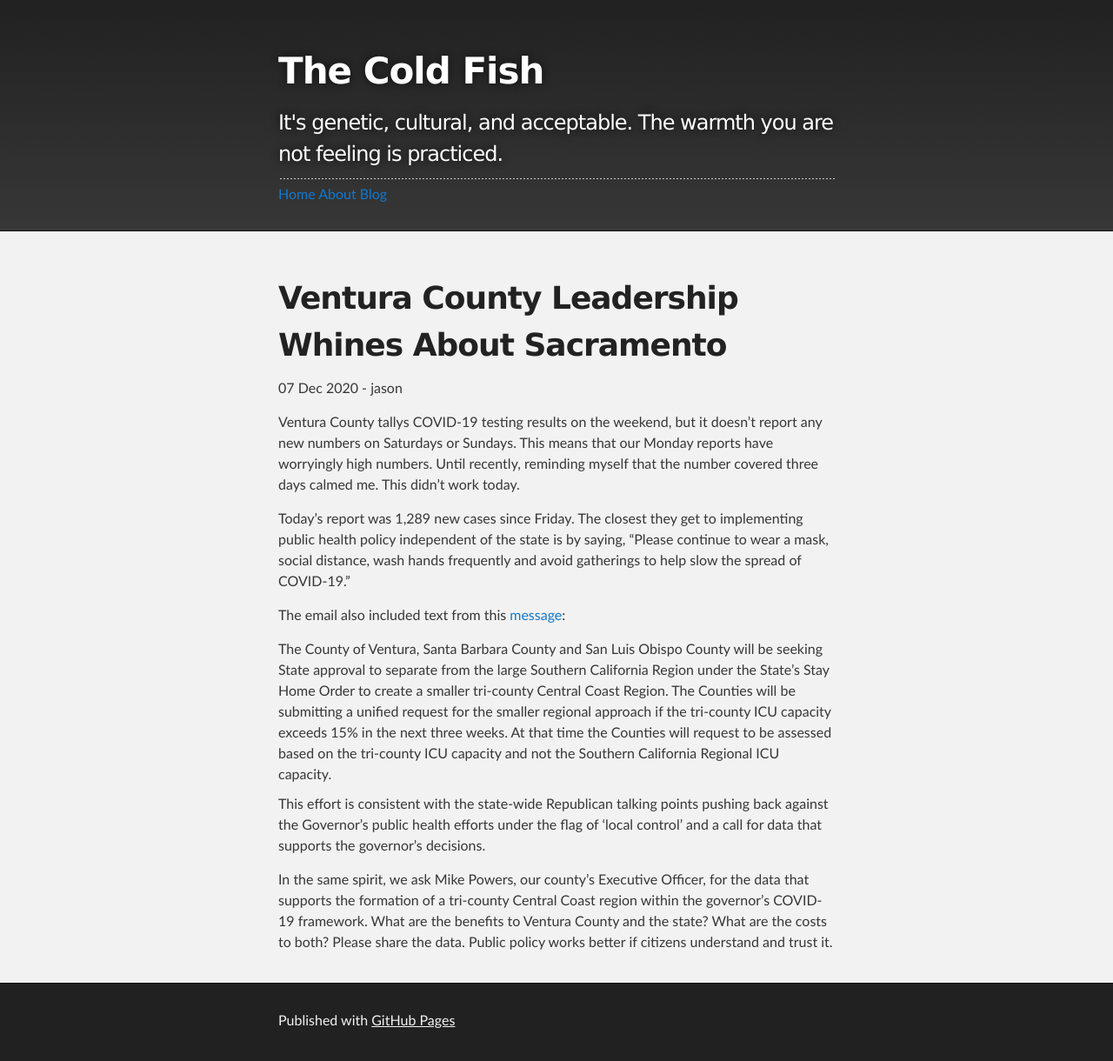
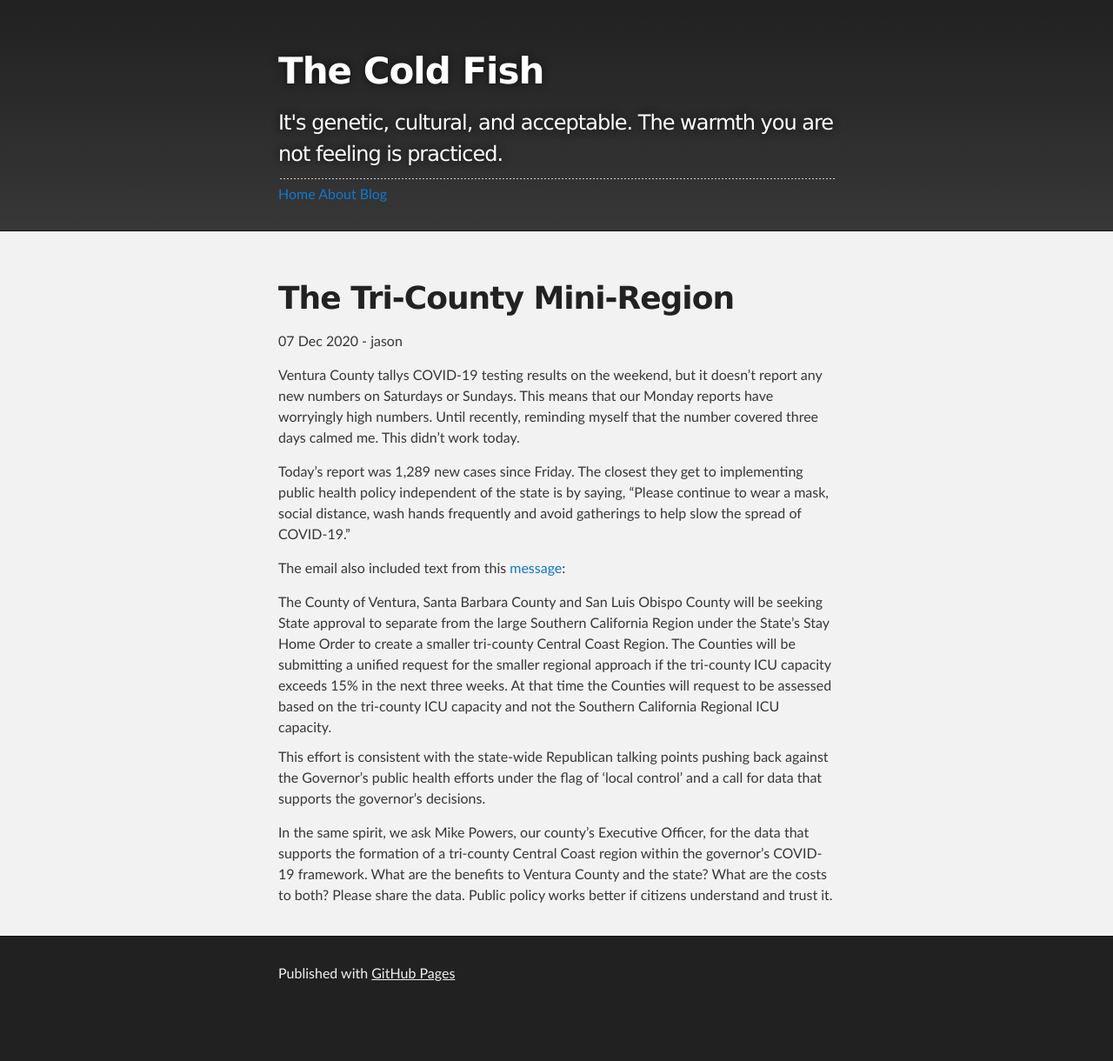
Before and after one commit to millerj870/millerj870.github.io, a Jekyll site: the page built from _posts/2020-12-07-the-tri-county-miniregion.md, in a window 1280 px wide. Shown: the whole page at 87% size. Built offline with Jekyll 4.4.1, drawn with Linux system fonts in a browser that asks for light colours; after the commit the page ends 1166 px from its top, so only the background shows below that.

Commit message:
change content
undated title

```diff
--- a/_posts/2020-12-07-the-tri-county-miniregion.md
+++ b/_posts/2020-12-07-the-tri-county-miniregion.md
@@ -1,5 +1,5 @@
 ---
-title: Ventura County Leadership Whines About Sacramento
+title: The Tri-County Mini-Region
 author: jason
 layout: post
 tags: COVID-19
```
